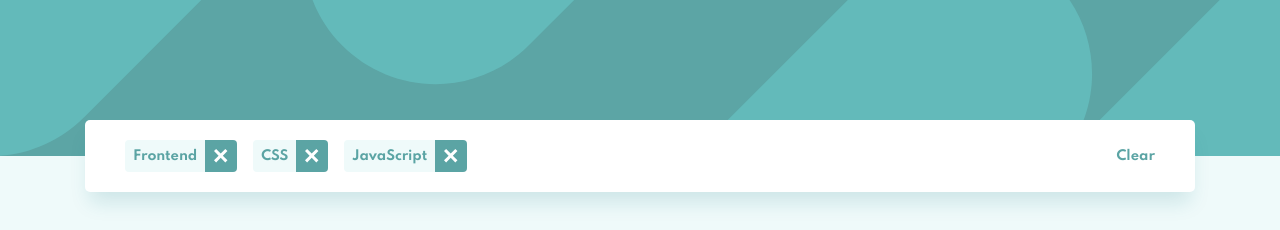
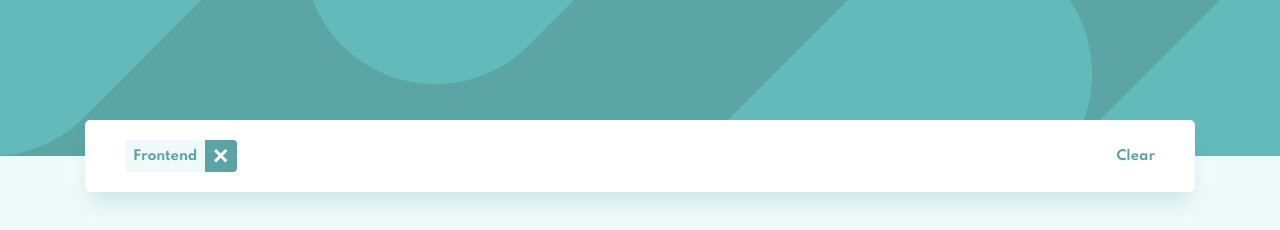
Before and after one commit to AF1QUE/fm-job-listings-with-filtering-challenge-hub, a plain HTML site: page index.html in a window 1280 px wide. Shown: the top 230 px of the page. Drawn offline with Linux system fonts and the light colour scheme.

Commit message:
Fixed filter bar layout

```diff
--- a/index.html
+++ b/index.html
@@ -22,14 +22,6 @@
     <div class="filters">
       <div class="filter">
         <button class="filter__title">Frontend</button>
-        <div class="filter__remove"><img src="/images/icon-remove.svg" alt="remove button"></div>
-      </div>
-      <div class="filter">
-        <button class="filter__title">CSS</button>
-        <div class="filter__remove"><img src="/images/icon-remove.svg" alt="remove button"></div>
-      </div>
-      <div class="filter">
-        <button class="filter__title">JavaScript</button>
         <div class="filter__remove"><img src="/images/icon-remove.svg" alt="remove button"></div>
       </div>
     </div>
--- a/scss/_layout.scss
+++ b/scss/_layout.scss
@@ -10,11 +10,6 @@ header {
 }
 
 .jobs {
-}
-
-.filters {
-  @include flex(row, flex-start, center, wrap);
-  gap: 16px;
 }
 
 .filter-bar {
@@ -35,6 +30,11 @@ header {
   }
 }
 
+.filters {
+  @include flex(row, flex-start, center, wrap);
+  gap: 16px;
+}
+
 .clear-btn {
   cursor: pointer;
   font-family: "Spartan", sans-serif;
```
Also changed, not shown: css/style.css, 1 other file.
